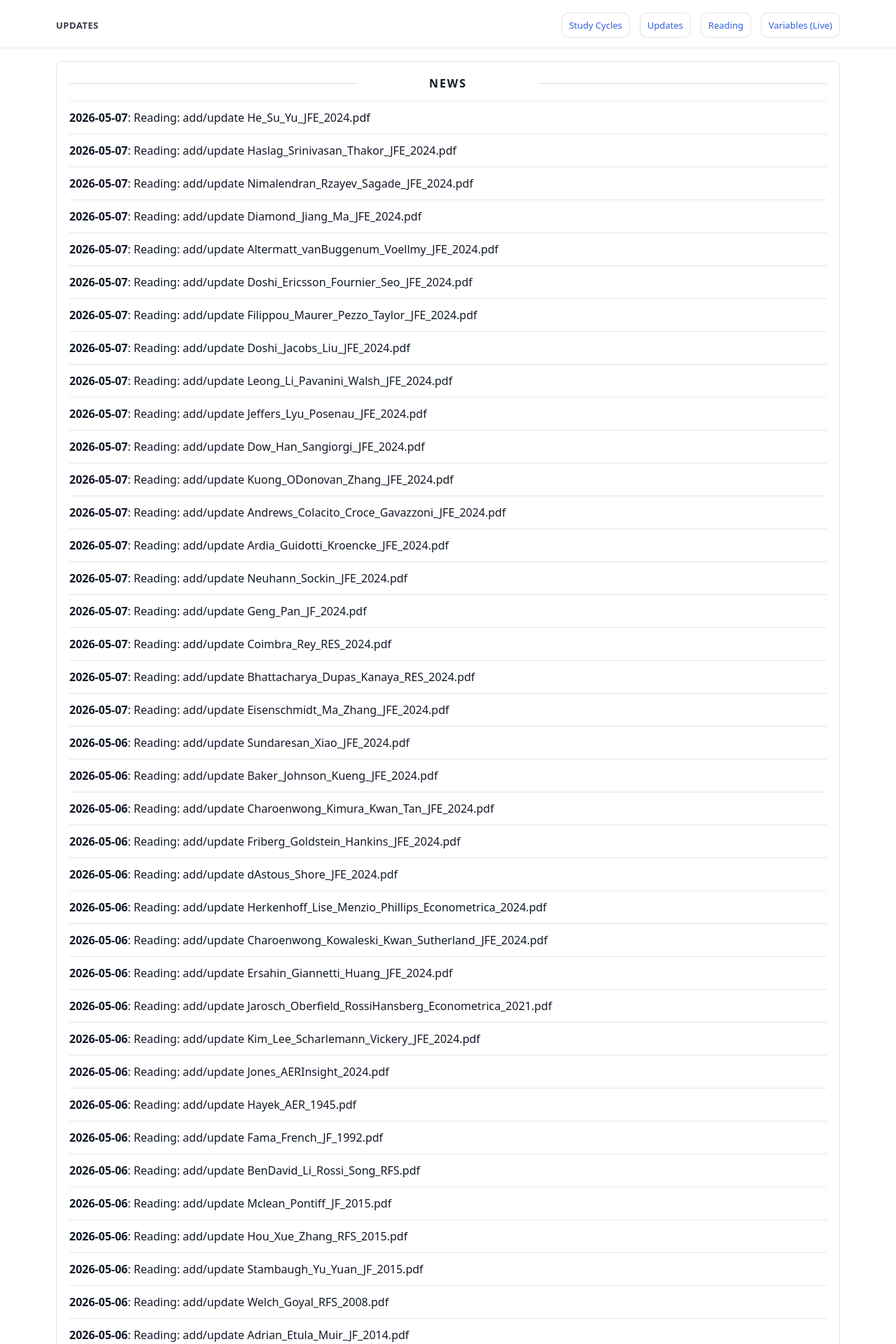
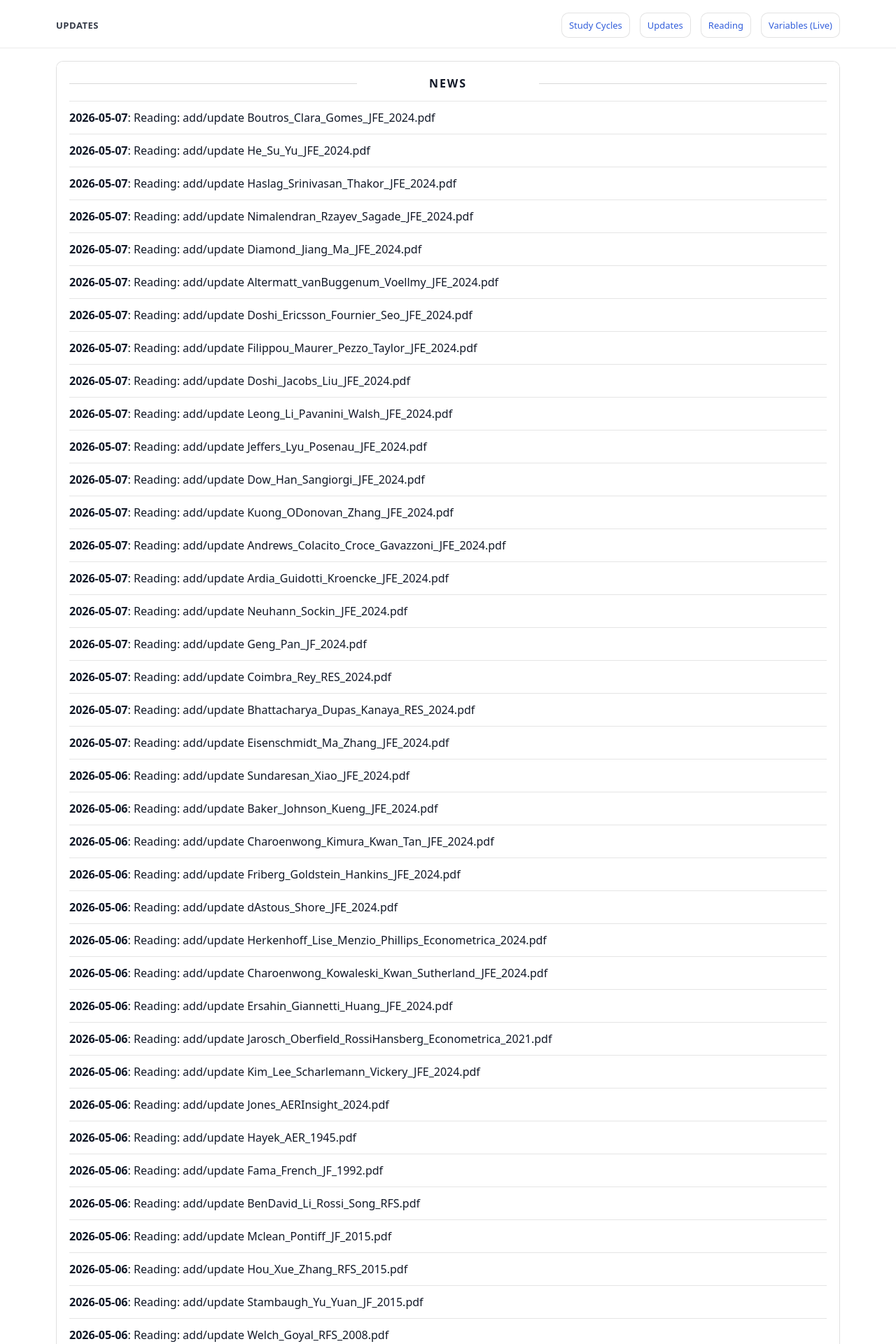
Before and after one commit to yaxinzn/study-archive, a Jekyll site: the page built from updates/index.md, in a window 1280 px wide. Shown: the top 1920 px of the page at 70% size. Built offline with Jekyll 4.4.1, drawn with Linux system fonts in a browser that asks for light colours; some of the changed text lies outside the part shown.

Commit message:
chore: update NEWS feed

```diff
--- a/_data/news.yml
+++ b/_data/news.yml
@@ -1,4 +1,7 @@
 # Auto-generated update history (sorted newest -> oldest). Do not edit manually.
+- ts: "1778153598"
+  date: "2026-05-07"
+  title: "Reading: add/update Boutros_Clara_Gomes_JFE_2024.pdf"
 - ts: "1778153278"
   date: "2026-05-07"
   title: "Reading: add/update He_Su_Yu_JFE_2024.pdf"
```
